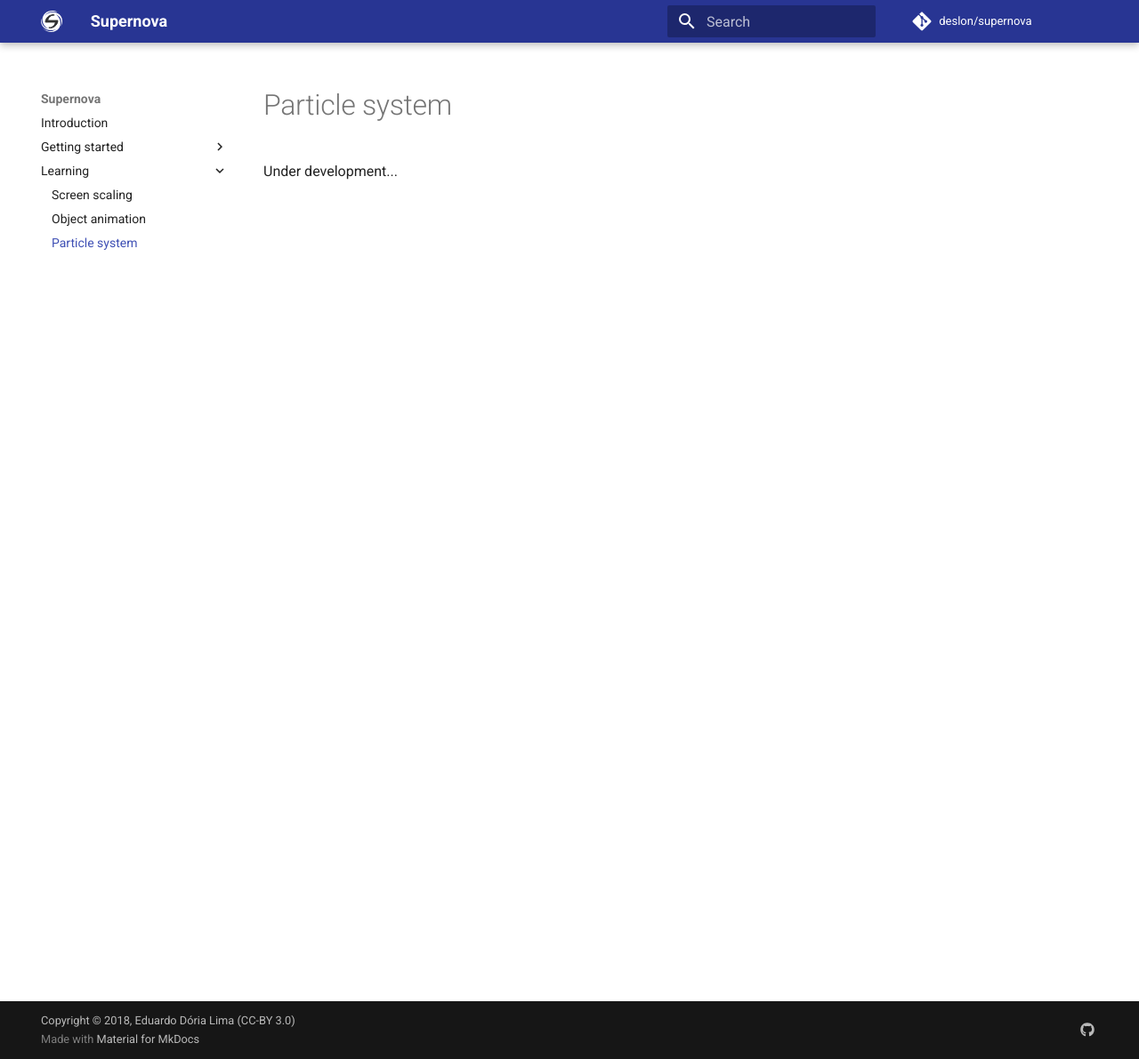
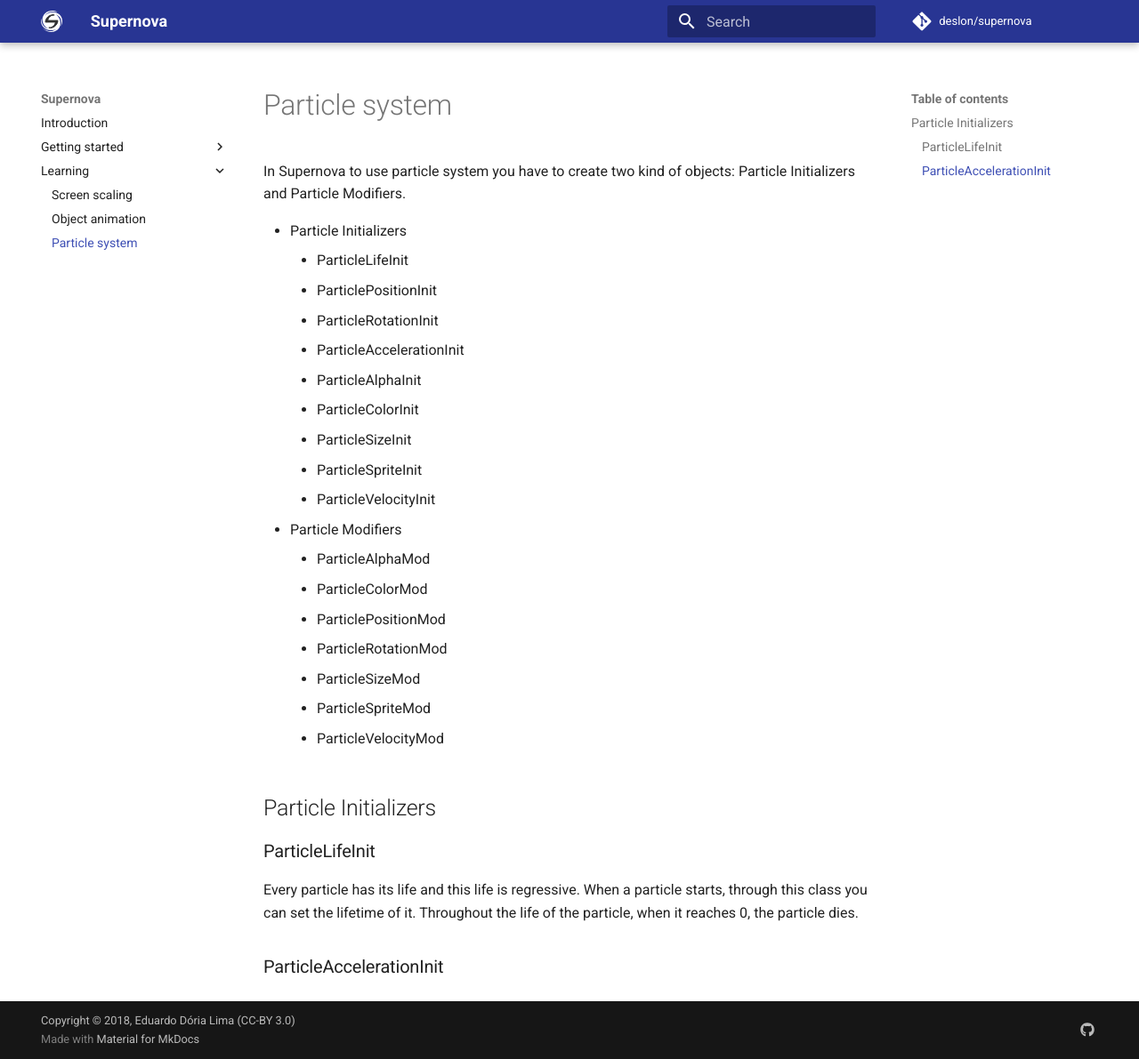
Before and after one commit to eduardodoria/supernova-docs, an MkDocs documentation site: the page built from docs/learning/particle-system.md, in a window 1280 px wide and 1191 px high. Shown: the whole window at 89% size. Built offline with MkDocs 1.6.1 and Material for MkDocs 9.7.7, drawn with Linux system fonts in a browser that asks for light colours; comment, search, counter and statistics services are not loaded; old or Windows-style settings are respelled for this version of MkDocs.

Commit message:
Updated particle system docs

```diff
--- a/docs/learning/particle-system.md
+++ b/docs/learning/particle-system.md
@@ -1 +1,28 @@
-Under development...
+In Supernova to use particle system you have to create two kind of objects: Particle Initializers and Particle Modifiers.
+
+* Particle Initializers
+    * ParticleLifeInit
+    * ParticlePositionInit
+    * ParticleRotationInit
+    * ParticleAccelerationInit
+    * ParticleAlphaInit
+    * ParticleColorInit
+    * ParticleSizeInit
+    * ParticleSpriteInit
+    * ParticleVelocityInit
+* Particle Modifiers
+    * ParticleAlphaMod
+    * ParticleColorMod
+    * ParticlePositionMod
+    * ParticleRotationMod
+    * ParticleSizeMod
+    * ParticleSpriteMod
+    * ParticleVelocityMod
+
+##Particle Initializers
+
+###ParticleLifeInit
+
+Every particle has its life and this life is regressive. When a particle starts, through this class you can set the lifetime of it. Throughout the life of the particle, when it reaches 0, the particle dies.
+
+###ParticleAccelerationInit
```
